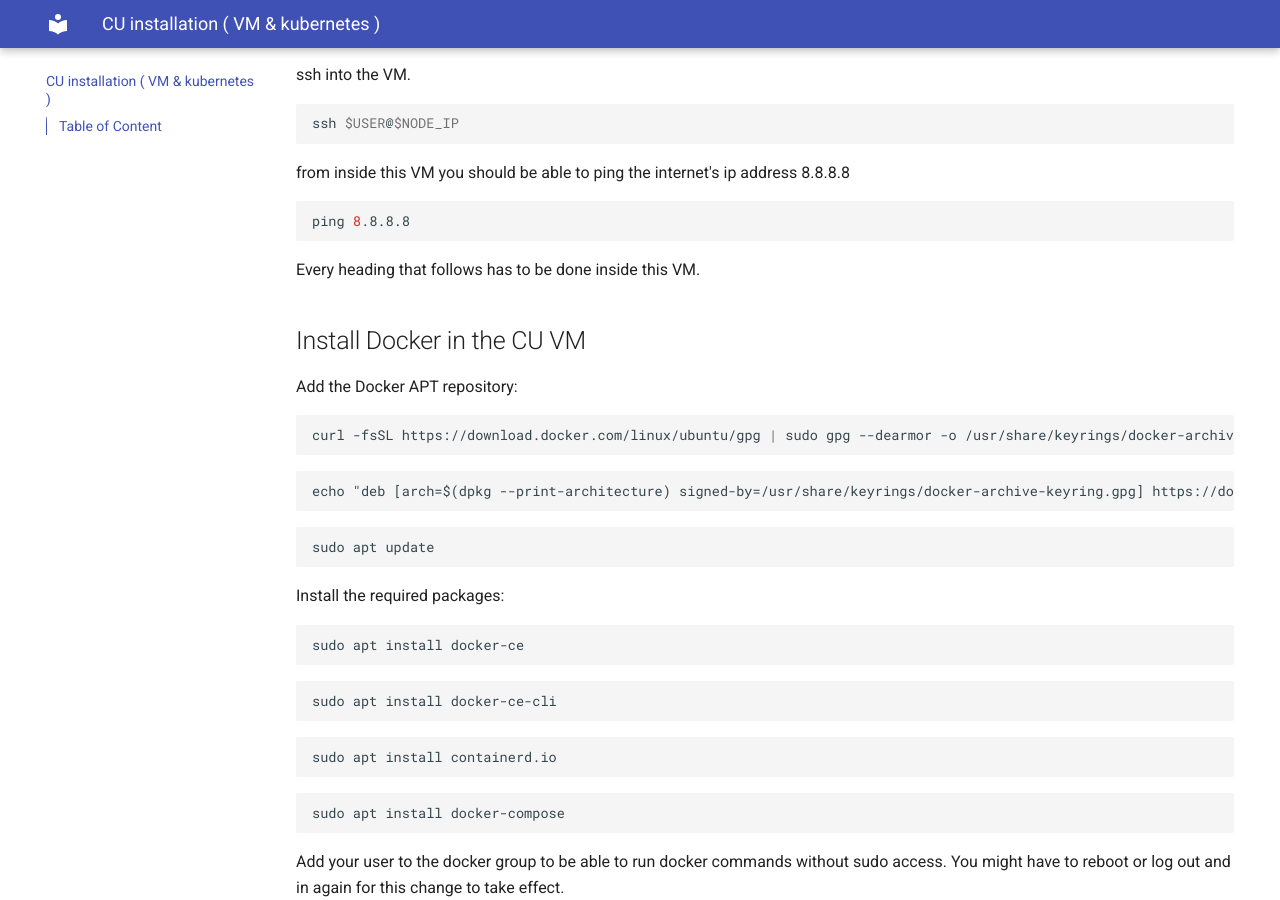
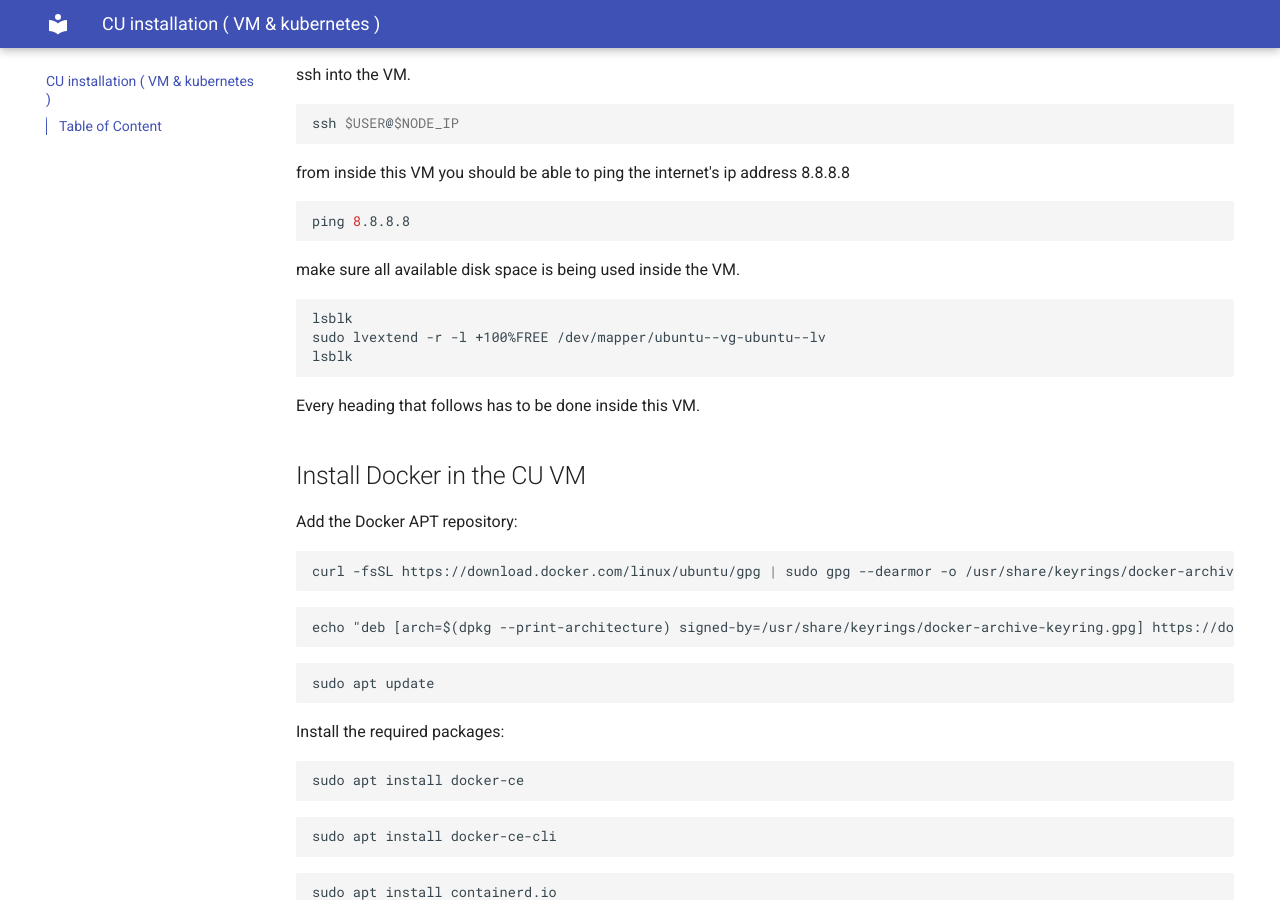
Before and after one commit to accelleran/drax-docs, an MkDocs documentation site: the page built from docs/kubernetes-install/index.md, in a window 1280 px wide and 900 px high, scrolled down 2483 px. Built offline with MkDocs 1.6.1 and Material for MkDocs 9.7.7, drawn with Linux system fonts in a browser that asks for light colours; the version menu is left out.

Commit message:
lvextend added

````diff
--- a/docs/kubernetes-install/index.md
+++ b/docs/kubernetes-install/index.md
@@ -111,6 +111,13 @@ from inside this VM you should be able to ping the internet's ip address 8.8.8.8
 
 ``` bash
 ping 8.8.8.8
+```
+
+make sure all available disk space is being used inside the VM.
+```
+lsblk
+sudo lvextend -r -l +100%FREE /dev/mapper/ubuntu--vg-ubuntu--lv
+lsblk
 ```
 
 Every heading that follows has to be done inside this VM.
````
